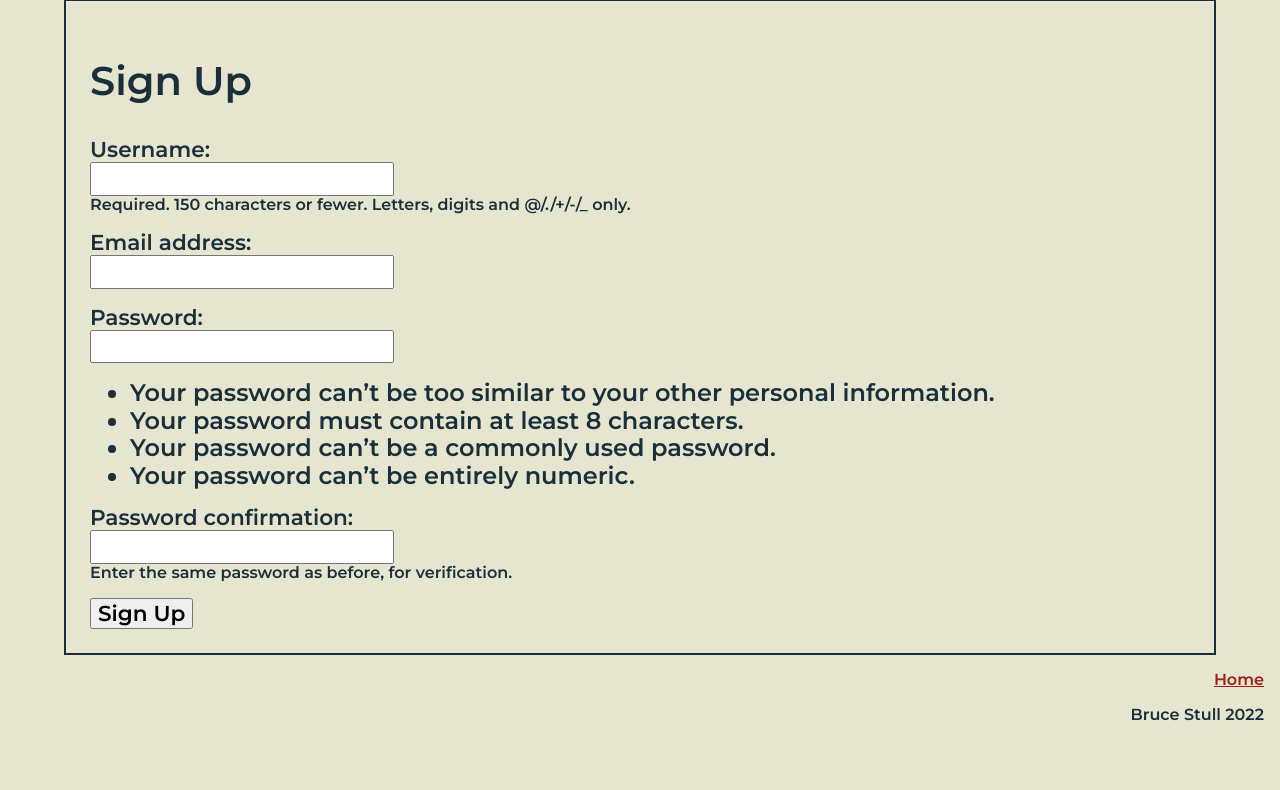
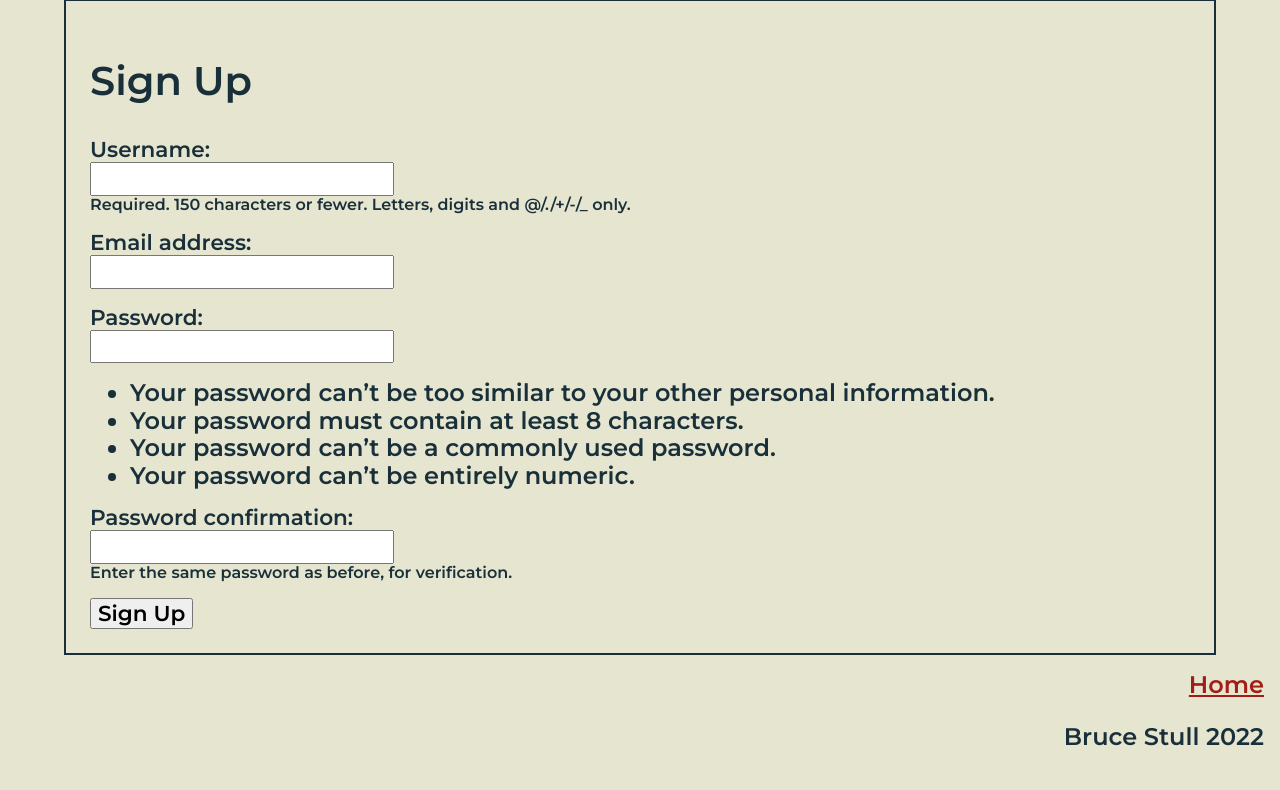
Before and after one commit to brucestull/technology-and-perceptibility, a Django app: page /users/signup/ in a window 1280 px wide. Shown: the part 370-1160 px from the top of the page. Before the commit the page ends 1091 px from the top, so only its background shows below. Run offline with Django 3.2, Linux system fonts and the light colour scheme.

Commit message:
Footer text content is now accessible at about 24px.

```diff
--- a/static/css/style.css
+++ b/static/css/style.css
@@ -57,7 +57,7 @@ html {
 /* https://developer.mozilla.org/en-US/docs/Web/CSS/padding#syntax */
 /* Set margin to 0 */
 /* https://developer.mozilla.org/en-US/docs/Web/CSS/margin#syntax */
-header, main, footer {
+header, main {
     /* vertical | horizontal */
     margin: 0 0;
     /* vertical | horizontal */
@@ -248,11 +248,6 @@ article.a-tap-in-the-list {
     /* vertical | horizontal */
 }
 
-footer {
-    text-align: right;
-    padding: 1em;
-}
-
 .a-current-tap {
     margin-left: auto;
     margin-right: auto;
@@ -300,6 +295,15 @@ div.thing-at-top-of-main {
     flex-direction: row;
 }
 
+footer {
+    text-align: right;
+    padding: 1em;
+}
+
+footer * {
+    font-size: 1.5em;
+}
+
 @media (min-width: 700px) {
     .all-the-taps {
         display: flex;
```
